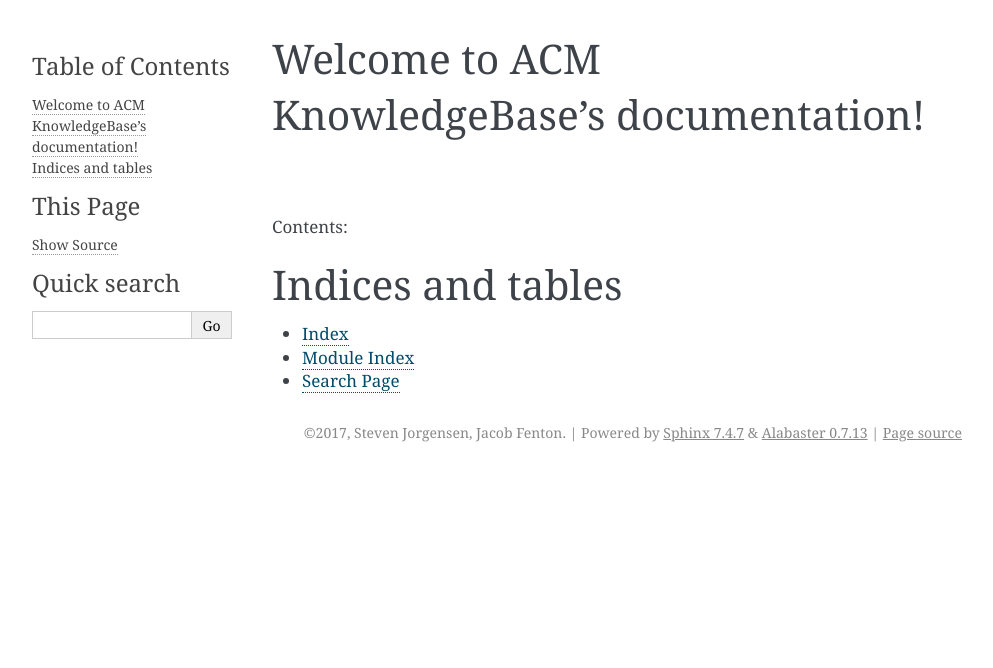
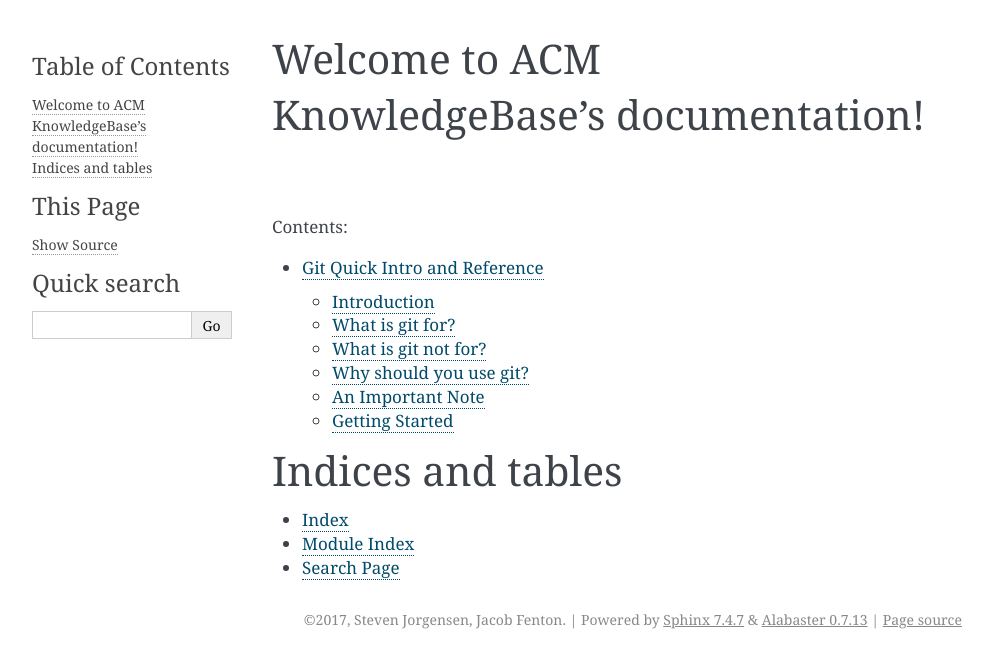
Before and after one commit to radding/knowledgebase, a Sphinx documentation site: the page built from docs/source/index.rst, in a window 1280 px wide. Shown: the top 668 px of the page, without its empty margins (148-1141 px from the left). Built offline with Sphinx 7.4.7, drawn with Linux system fonts in a browser that asks for light colours; part of the change alters nothing that is shown.

Commit message:
added git intro

```diff
--- /dev/null
+++ b/docs/source/git/index.rst
@@ -0,0 +1,94 @@
+.. Intro to git file
+
+Git Quick Intro and Reference
+=============================
+
+Introduction
+++++++++++++
+
+Git is a version control system (VCS) used with programming projects, from individual projects up
+to large scale enterprise development. Git is extremely useful both for individuals and teams and
+is an industry standard tool; becoming familiar with it will benefit both your academic career and
+also make yourself an attractive applicant to companies in industry.
+
+This guide aims to familiarize you with git and to provide a quick reference for your use in the
+future, as well as to supplement whatever knowledge you may have gained from classes.
+
+So, to kick it off, the big question:
+
+What is git for?
+++++++++++++++++
+
+Git, at its lowest level, is for keeping track of versions of a project in multiple locations,
+allowing you to both share your project across multiple locations, and to keep those locations in
+sync, while also allowing you to jump back to points in your project history.
+
+Git also provides functionality for keeping different versions of the same project in parallel with
+'branches', allowing you to preserve a functional copy of your project while you add features.
+
+This is useful for several reasons:
+
+ #. as you make changes to your project, potentially breaking things along the way, you always have
+    access to older, working versions
+
+ #. it allows you to keep your projects in sync across multiple computers with more functionality
+    than a tool like Dropbox allows
+
+ #. it makes it easy for your team to collaborate on a project together without stepping on
+     each-others' toes.
+
+ #. working on the same project across different computers is super easy--when you leave one
+     computer, you commit and push your changes to the remote server. When you arrive at the other
+     computer, you pull down the changes and resume work.
+
+
+What is git not for?
+++++++++++++++++++++
+
+ #. Storing/versioning binary data. Git, having been designed as a programming tool, works best with
+    plain text data. Its algorithms get very, very confused when handed binary data.
+
+ #. Automatic synchronization of files; git is not automatic, you have to tell it what to commit
+    and push and when.
+
+
+Why should you use git?
++++++++++++++++++++++++
+
+ #. Backup -- you don't have to worry about if your laptop suddenly dies; your data is stored
+    remotely, accessible via git!
+
+ #. Manually keeping versions -- Say goodbye to ``project5_actually_working_no_really-17.cpp``, let
+    git handle keeping track of the different versions of your code!
+
+ #. Sharing files with your team is a cakewalk -- no more shuffling emails back and forth with zips
+    named ``team-project-3_edited_friday_by_jake-5.zip``, or passing around a flash drive, or two
+    people working on it at once and having to manually integrate the changes later. Git can
+    handle all of that!
+
+ #. When you make a change at the last minute that breaks your code and you don't know how to fix
+    it; reverting to a working version to hand it is only two commands away!
+
+
+An Important Note
++++++++++++++++++
+
+Git is not `GitHub <https://github.com>`__. Git is an open source application, GitHub is a website
+that provides hosting for projects that use git, as well as many resources used to get started with
+git. They are very different, and git has no official association with GitHub, beyond the fact that
+GitHub employs many developers who contribute to the git open source project.
+
+Getting Started
++++++++++++++++
+
+There are a bazillion guides to getting started with git, all of them much better written than
+anything we could produce. So, to get you started:
+
+`an interactive guide to using git on the command line
+<https://try.github.io/levels/1/challenges/4>`__.
+
+`a step by step guide to your first GitHub repository
+<https://guides.github.com/activities/hello-world/>`__.
+
+`a guide to using branching in your projects
+<https://guides.github.com/introduction/flow/>`__.
--- a/docs/source/index.rst
+++ b/docs/source/index.rst
@@ -9,7 +9,8 @@ Welcome to ACM KnowledgeBase's documentation!
 Contents:
 
 .. toctree::
-   :maxdepth: 2
+  git/index
+  :maxdepth: 2
 
 
 
```
Also changed, not shown: 1 other file.
